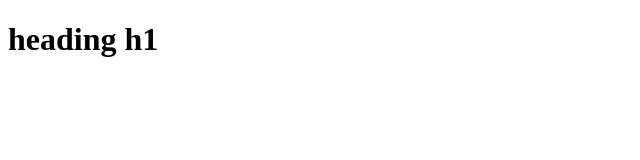
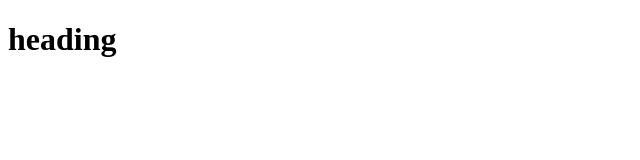
Before and after one commit to bhargavnadimpalli/gitpractice, a plain HTML site: page index.html in a window 1280 px wide. Shown: the full height of the page, 0-640 px from the left. Drawn offline with Linux system fonts and the light colour scheme.

Commit message:
heading update second time

```diff
--- a/index.html
+++ b/index.html
@@ -10,7 +10,7 @@
     <header></header>
     <main>
         <h1>
-            heading h1
+            heading
         </h1>
     </main>
     <footer></footer>
```
